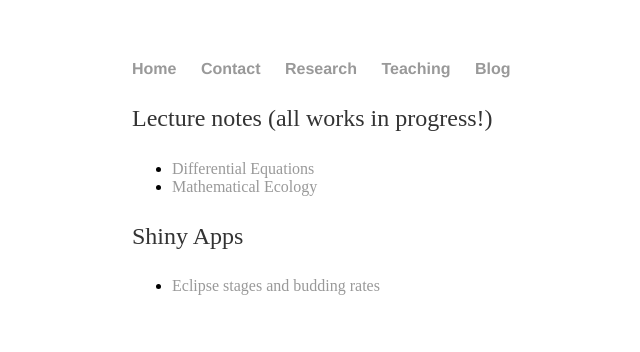
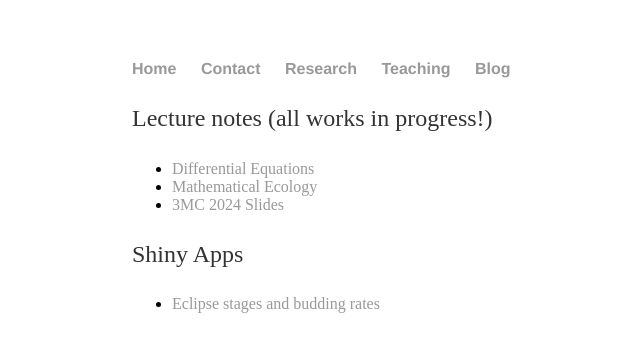
Before and after one commit to jameswatmough/jameswatmough.github.io, a Jekyll site: the page built from teaching/index.md, in a window 1280 px wide. Shown: the top 352 px of the page, without its empty margins (60-700 px from the left). Built offline with Jekyll 4.4.1, drawn with Linux system fonts in a browser that asks for light colours.

Commit message:
insert link to 3MC 2024 side deck

```diff
--- a/teaching/index.md
+++ b/teaching/index.md
@@ -9,6 +9,7 @@ Lecture notes (all works in progress!)
 
 + [Differential Equations](https://jameswatmough.github.io/DifferentialEquations)
 + [Mathematical Ecology](https://jameswatmough.github.io/IntroductoryMathematicalBiology)
++ [3MC 2024 Slides](SASchool2024-lec1.pdf)
 
 Shiny Apps
 
```
